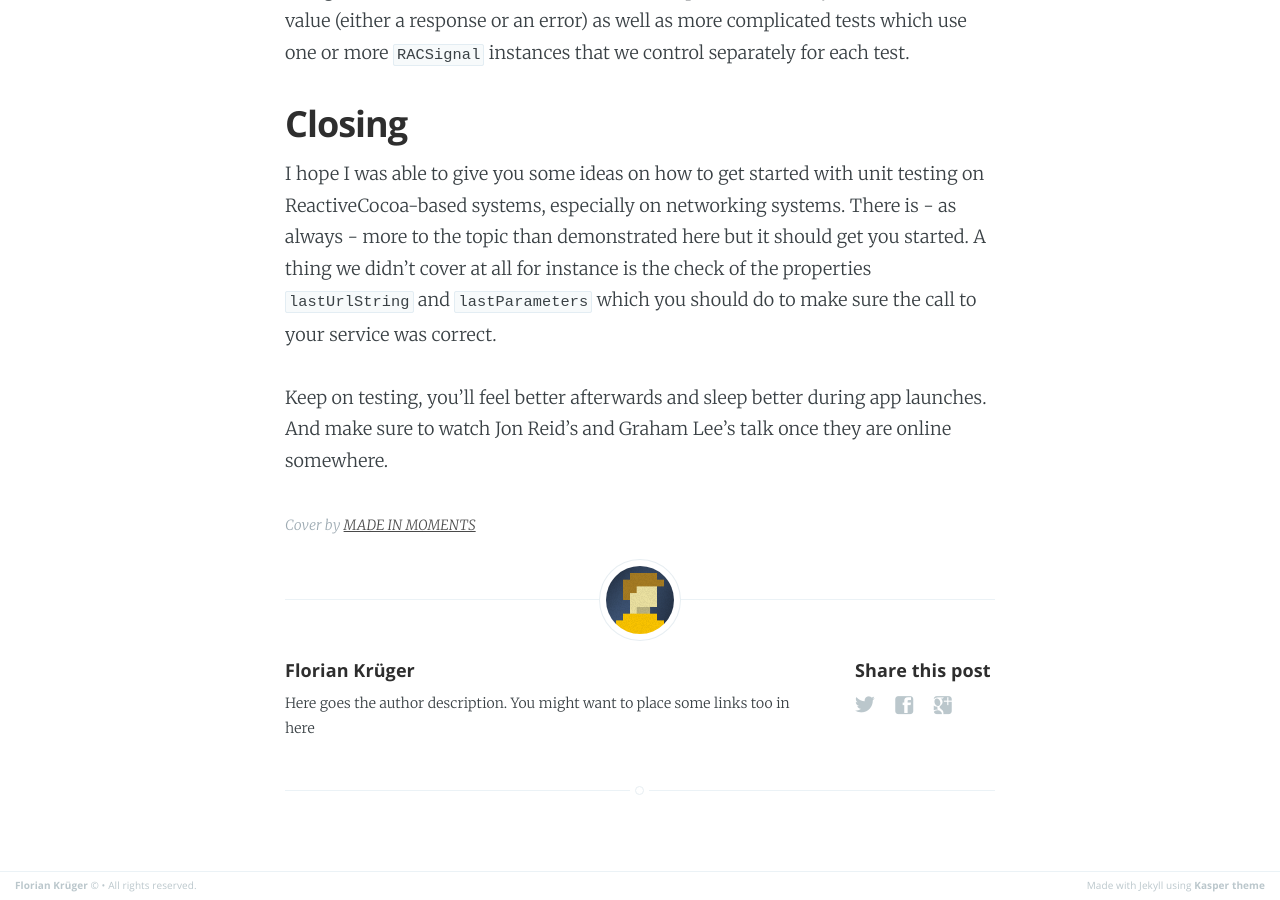
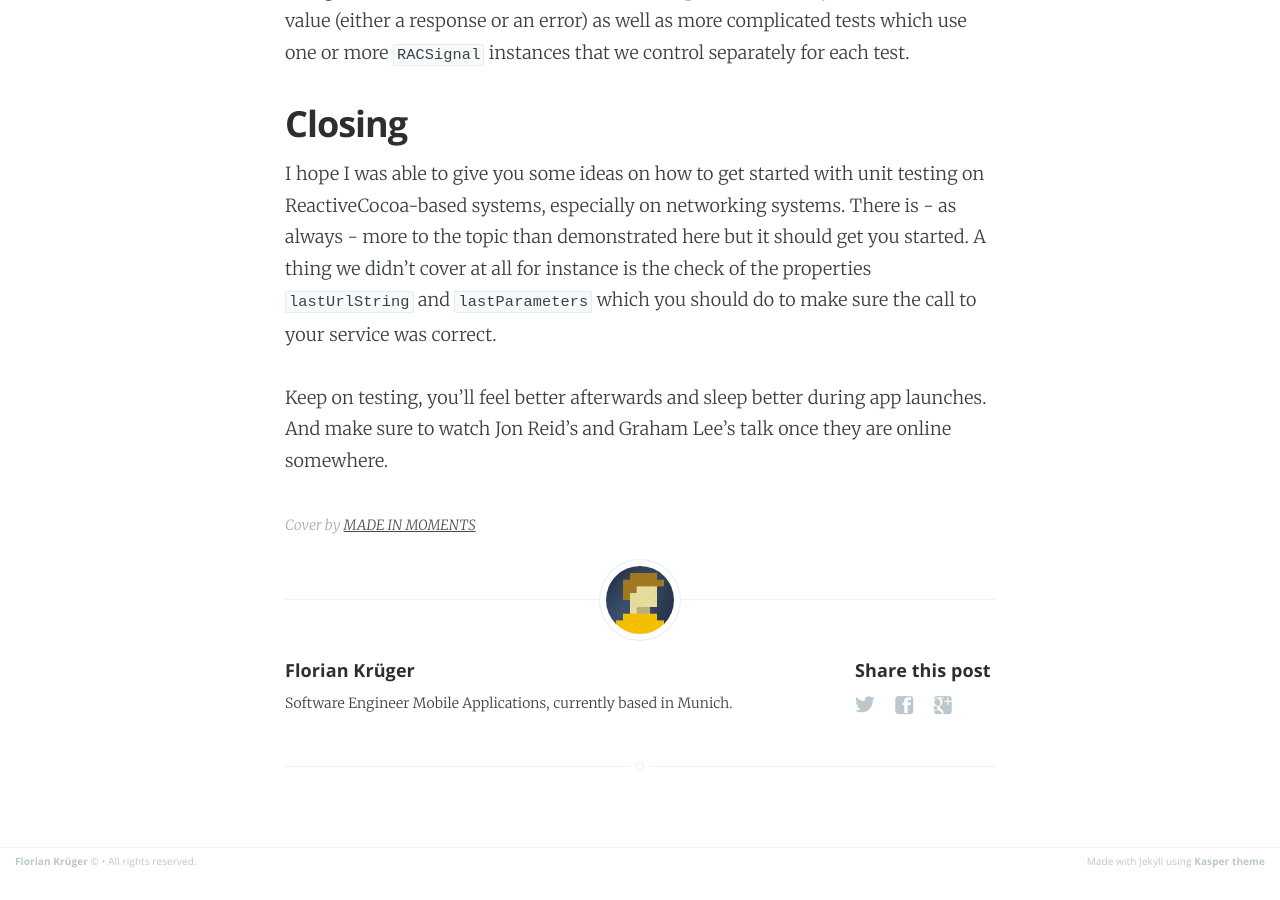
Before and after one commit to Ben-G/floriankrueger.github.io, a Jekyll site: the page built from _posts/2015-03-10-testing-reactive-clients.md, in a window 1280 px wide and 900 px high, scrolled down 9581 px. Built offline with Jekyll 4.4.1, drawn with Linux system fonts in a browser that asks for light colours; Markdown is read by kramdown in place of the engine named in the settings; after the commit the page ends 10456 px from its top, so only the background shows below that.

Commit message:
added author description

```diff
--- a/_layouts/post.html
+++ b/_layouts/post.html
@@ -81,7 +81,7 @@ post_class: post-template
                     <h4> {{ site.author }} </h4>
                     <!-- Author Bio -->
                     <p>
-                        Here goes the author description. You might want to place some links too in here
+                        Software Engineer Mobile Applications, currently based in Munich.
                     </p>
                 </section>
             {% endif %}
```
